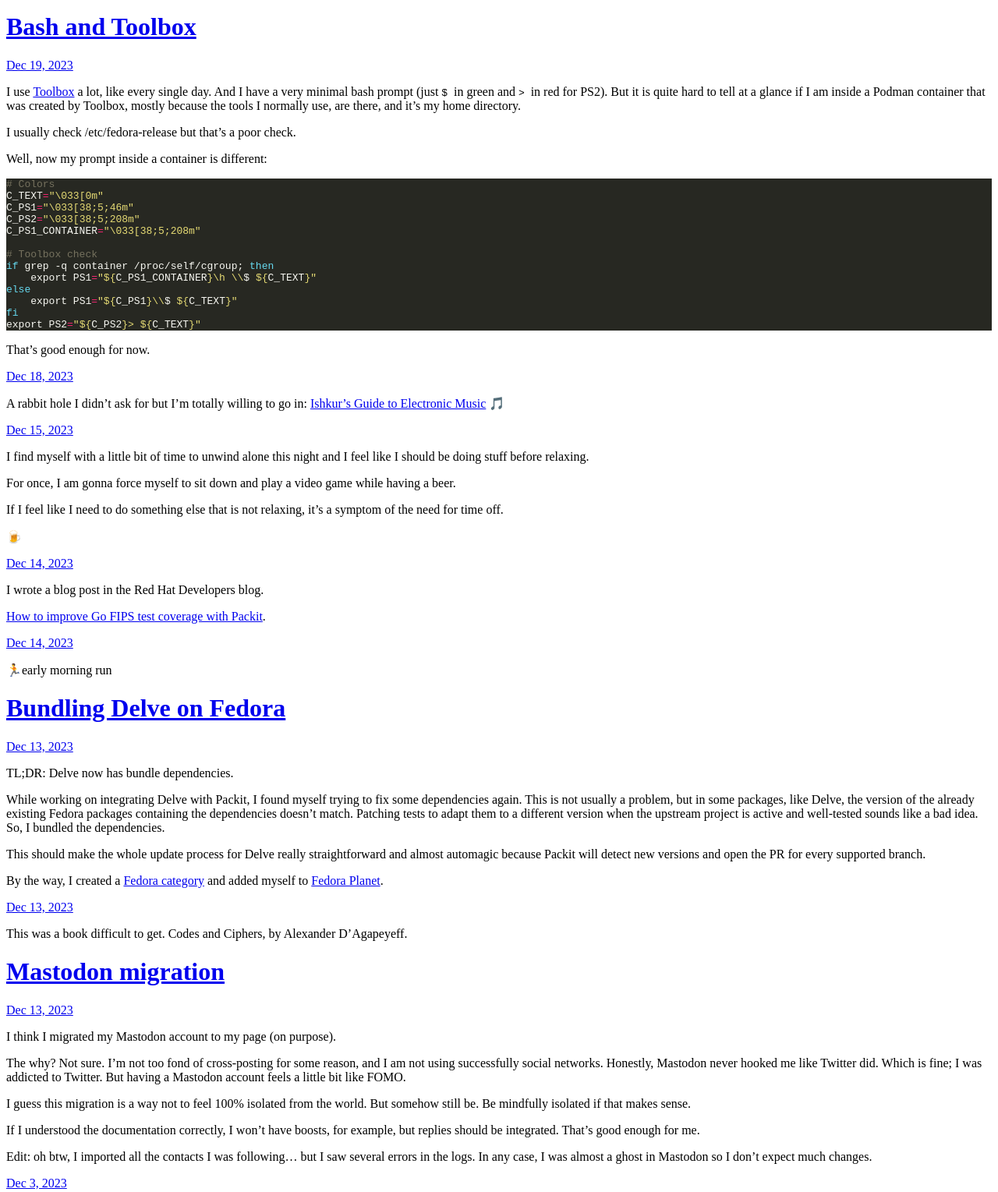
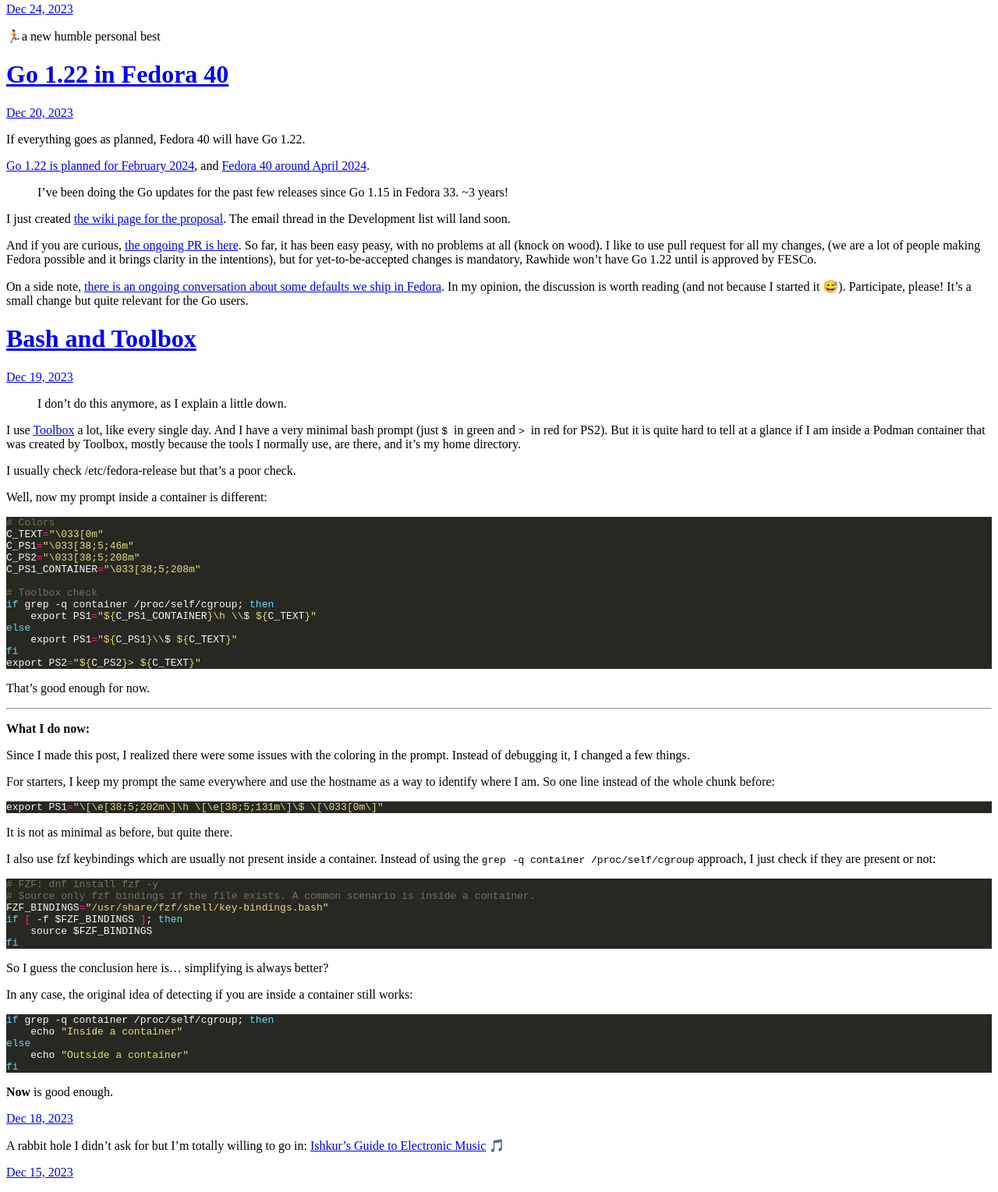
Before and after one commit to alexsaezm/web-backup, a plain HTML site: page index.html in a window 1280 px wide. Shown: the part 5-1534 px from the top of the page at 78% size. Drawn offline with Linux system fonts and the light colour scheme.

Commit message:
Archiving from Micro.blog.

```diff
--- a/index.html
+++ b/index.html
@@ -24,13 +24,48 @@
 
 	  <div class="h-entry">
 
+
+		<a href="https://alexsaezm.com/2023/12/24/a-new-humble.html" class="u-url"><time class="dt-published" datetime="2023-12-24 13:10:45 &#43;0100">Dec 24, 2023</time></a>
+
+		<div class="e-content">
+			 <p>🏃a new humble personal best</p>
+<!-- raw HTML omitted -->
+
+		</div>
+	  </div>
+
+	  <div class="h-entry">
+
+			<h1><a href="https://alexsaezm.com/2023/12/20/go-in-fedora.html">Go 1.22 in Fedora 40</a></h1>
+
+
+		<a href="https://alexsaezm.com/2023/12/20/go-in-fedora.html" class="u-url"><time class="dt-published" datetime="2023-12-20 10:20:19 &#43;0100">Dec 20, 2023</time></a>
+
+		<div class="e-content">
+			 <p>If everything goes as planned, Fedora 40 will have Go 1.22.</p>
+<p><a href="https://tip.golang.org/doc/go1.22">Go 1.22 is planned for February 2024</a>, and <a href="https://fedorapeople.org/groups/schedule/f-40/f-40-key-tasks.html">Fedora 40 around April 2024</a>.</p>
+<blockquote>
+<p>I&rsquo;ve been doing the Go updates for the past few releases since Go 1.15 in Fedora 33. ~3 years!</p>
+</blockquote>
+<p>I just created <a href="https://fedoraproject.org/wiki/Changes/golang1.22">the wiki page for the proposal</a>. The email thread in the Development list will land soon.</p>
+<p>And if you are curious, <a href="https://src.fedoraproject.org/rpms/golang/pull-request/136">the ongoing PR is here</a>. So far, it has been easy peasy, with no problems at all (knock on wood). I like to use pull request for all my changes, (we are a lot of people making Fedora possible and it brings clarity in the intentions), but for yet-to-be-accepted changes is mandatory, Rawhide won&rsquo;t have Go 1.22 until is approved by FESCo.</p>
+<p>On a side note, <a href="https://lists.fedoraproject.org/archives/list/devel@lists.fedoraproject.org/thread/ZQROWTMARIUS45KIQZIUNAA45K3NWLRW/">there is an ongoing conversation about some defaults we ship in Fedora</a>. In my opinion, the discussion is worth reading (and not because I started it 😅). Participate, please! It&rsquo;s a small change but quite relevant for the Go users.</p>
+
+		</div>
+	  </div>
+
+	  <div class="h-entry">
+
 			<h1><a href="https://alexsaezm.com/2023/12/19/bash-and-toolbox.html">Bash and Toolbox</a></h1>
 
 
 		<a href="https://alexsaezm.com/2023/12/19/bash-and-toolbox.html" class="u-url"><time class="dt-published" datetime="2023-12-19 09:14:43 &#43;0100">Dec 19, 2023</time></a>
 
 		<div class="e-content">
-			 <p>I use <a href="https://containertoolbx.org/">Toolbox</a> a lot, like every single day. And I have a very minimal bash prompt (just <code>$ </code> in green and <code>&gt; </code> in red for PS2). But it is quite hard to tell at a glance if I am inside a Podman container that was created by Toolbox, mostly because the tools I normally use, are there, and it&rsquo;s my home directory.</p>
+			 <blockquote>
+<p>I don&rsquo;t do this anymore, as I explain a little down.</p>
+</blockquote>
+<p>I use <a href="https://containertoolbx.org/">Toolbox</a> a lot, like every single day. And I have a very minimal bash prompt (just <code>$ </code> in green and <code>&gt; </code> in red for PS2). But it is quite hard to tell at a glance if I am inside a Podman container that was created by Toolbox, mostly because the tools I normally use, are there, and it&rsquo;s my home directory.</p>
 <p>I usually check /etc/fedora-release but that&rsquo;s a poor check.</p>
 <p>Well, now my prompt inside a container is different:</p>
 <div class="highlight"><pre tabindex="0" style="color:#f8f8f2;background-color:#272822;-moz-tab-size:4;-o-tab-size:4;tab-size:4"><code class="language-bash" data-lang="bash"><span style="color:#75715e"># Colors</span>
@@ -47,6 +82,27 @@ C_PS1_CONTAINER<span style="color:#f92672">=</span><span style="color:#e6db74">&
 <span style="color:#66d9ef">fi</span>
 export PS2<span style="color:#f92672">=</span><span style="color:#e6db74">&#34;</span><span style="color:#e6db74">${</span>C_PS2<span style="color:#e6db74">}</span><span style="color:#e6db74">&gt; </span><span style="color:#e6db74">${</span>C_TEXT<span style="color:#e6db74">}</span><span style="color:#e6db74">&#34;</span>
 </code></pre></div><p>That&rsquo;s good enough for now.</p>
+<hr>
+<p><strong>What I do now:</strong></p>
+<p>Since I made this post, I realized there were some issues with the coloring in the prompt. Instead of debugging it, I changed a few things.</p>
+<p>For starters, I keep my prompt the same everywhere and use the hostname as a way to identify where I am. So one line instead of the whole chunk before:</p>
+<div class="highlight"><pre tabindex="0" style="color:#f8f8f2;background-color:#272822;-moz-tab-size:4;-o-tab-size:4;tab-size:4"><code class="language-bash" data-lang="bash">export PS1<span style="color:#f92672">=</span><span style="color:#e6db74">&#34;\[\e[38;5;202m\]\h \[\e[38;5;131m\]\$ \[\033[0m\]&#34;</span>
+</code></pre></div><p>It is not as minimal as before, but quite there.</p>
+<p>I also use fzf keybindings which are usually not present inside a container. Instead of using the <code>grep -q container /proc/self/cgroup</code> approach, I just check if they are present or not:</p>
+<div class="highlight"><pre tabindex="0" style="color:#f8f8f2;background-color:#272822;-moz-tab-size:4;-o-tab-size:4;tab-size:4"><code class="language-bash" data-lang="bash"><span style="color:#75715e"># FZF: dnf install fzf -y</span>
+<span style="color:#75715e"># Source only fzf bindings if the file exists. A common scenario is inside a container.</span>
+FZF_BINDINGS<span style="color:#f92672">=</span><span style="color:#e6db74">&#34;/usr/share/fzf/shell/key-bindings.bash&#34;</span>
+<span style="color:#66d9ef">if</span> <span style="color:#f92672">[</span> -f $FZF_BINDINGS <span style="color:#f92672">]</span>; <span style="color:#66d9ef">then</span>
+	source $FZF_BINDINGS
+<span style="color:#66d9ef">fi</span>
+</code></pre></div><p>So I guess the conclusion here is&hellip; simplifying is always better?</p>
+<p>In any case, the original idea of detecting if you are inside a container still works:</p>
+<div class="highlight"><pre tabindex="0" style="color:#f8f8f2;background-color:#272822;-moz-tab-size:4;-o-tab-size:4;tab-size:4"><code class="language-bash" data-lang="bash"><span style="color:#66d9ef">if</span> grep -q container /proc/self/cgroup; <span style="color:#66d9ef">then</span>
+	echo <span style="color:#e6db74">&#34;Inside a container&#34;</span>
+<span style="color:#66d9ef">else</span>
+	echo <span style="color:#e6db74">&#34;Outside a container&#34;</span>
+<span style="color:#66d9ef">fi</span>
+</code></pre></div><p><strong>Now</strong> is good enough.</p>
 
 		</div>
 	  </div>
```
